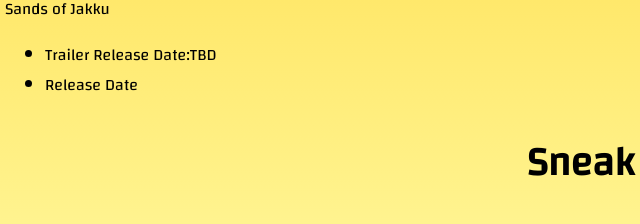
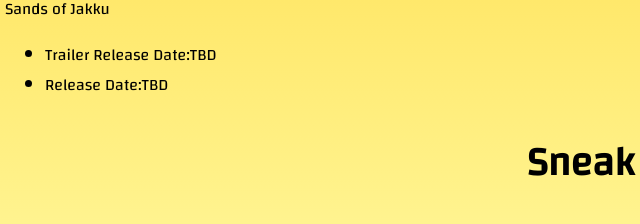
Before and after one commit to connorlsmr2021/IDT-Project, a plain HTML site: page brickfilms.html in a window 1280 px wide. Shown: the part 352-576 px from the top of the page, 3-643 px from the left. Drawn offline with nearby package versions, Linux system fonts and the light colour scheme.

Commit message:
typo fixes

```diff
--- a/brickfilms.html
+++ b/brickfilms.html
@@ -18,7 +18,7 @@
   <h1>Brickfilm Announcments</h1>
 
   <p>Lost Stars<ul><li>Trailer Release Date: September 30, 2016</li><li>Release Date:TBD</li></ul><br>Sands
-of Jakku<ul><li>Trailer Release Date:TBD</li><li>Release Date</li></ul>
+of Jakku<ul><li>Trailer Release Date:TBD</li><li>Release Date:TBD</li></ul>
   <h1> Sneak Peeks</h1>
   <p>Lost Stars: Un-Edited Clip</p>
   <p>The following is unedited footage, without audio. You will notice the bluescreen outside the window.</p>
```
